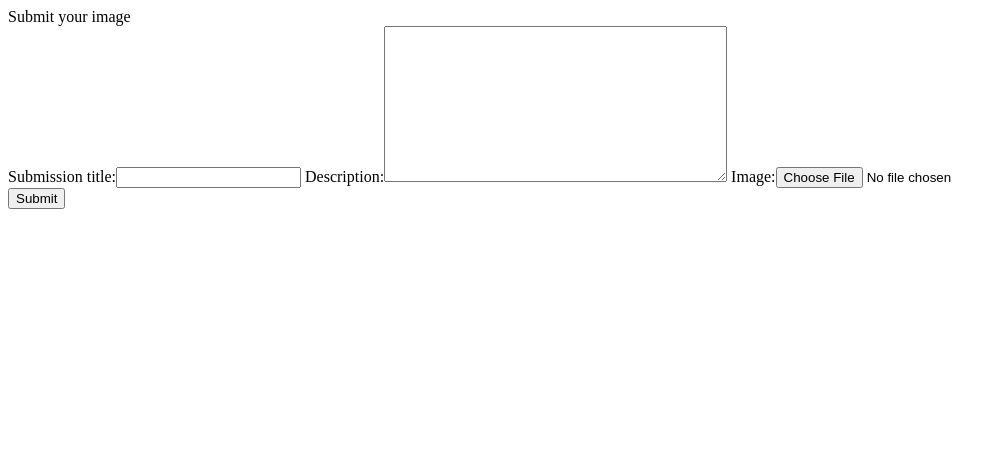
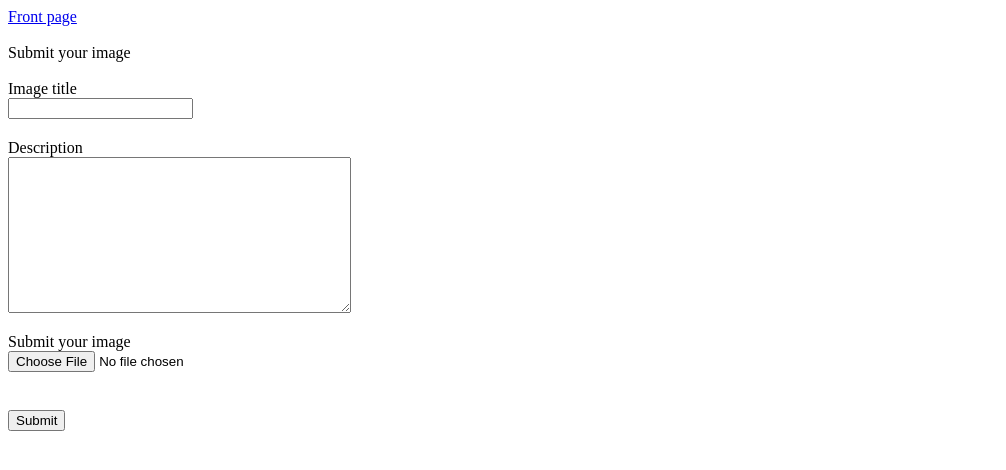
Before and after one commit to aJns/rugmi, a Django app: page /images/submit/ in a window 1280 px wide. Shown: the top 470 px of the page, without its empty margins (0-1006 px from the left). Run offline with Django 3.2, Linux system fonts and the light colour scheme.

Commit message:
Clean up submit page

```diff
--- a/images/templates/images/detail.html
+++ b/images/templates/images/detail.html
@@ -1,3 +1,6 @@
+<a href="{% url 'images:index' %}">Front page</a>
+<br><br>
+
 <h1>{{ submission }}</h1>
 <img src="{{ submission.content.url }}" style="width:100%;height:auto;">
 <br><br>
--- a/images/templates/images/submit.html
+++ b/images/templates/images/submit.html
@@ -1,9 +1,32 @@
+<style>
+    div.fieldWrapper {
+        padding-bottom:20px;
+    }
+</style>
+
+<a href="{% url 'images:index' %}">Front page</a>
+<br><br>
+
 {% if error_message %}<p><strong>{{ error_message }}</strong></p>{% endif %}
 
 <label>Submit your image</label>
+<br><br>
 <form enctype="multipart/form-data" action="{% url 'images:submit' %}" method="post">
-{% csrf_token %}
-{{ form }}
-<br>
-<input type="submit" value="Submit">
+    {% csrf_token %}
+
+    <label class="fieldLabel">Image title</label>
+    <div class="fieldWrapper">
+        {{ form.title }}
+    </div>
+    <label class="fieldLabel">Description</label>
+    <div class="fieldWrapper">
+        {{ form.description }}
+    </div>
+    <label class="fieldLabel">Submit your image</label>
+    <div class="fieldWrapper">
+        {{ form.image }}
+    </div>
+
+    <br>
+    <input type="submit" value="Submit">
 </form>
```
Also changed, not shown: test_images/acid_skull_16kEH69.jpg (added), test_images/no_mans_sky.jpg (added).
